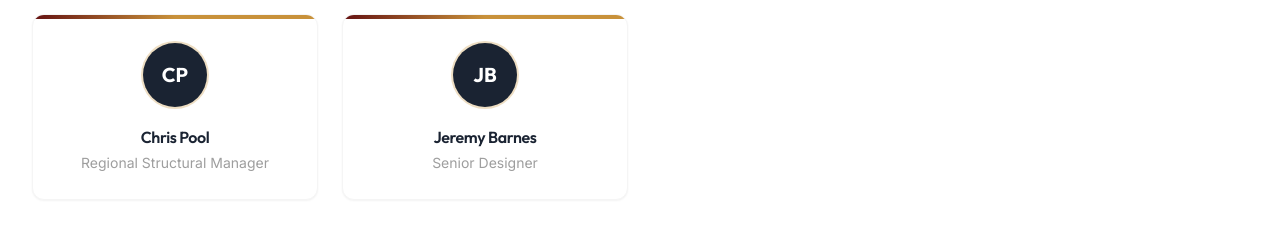
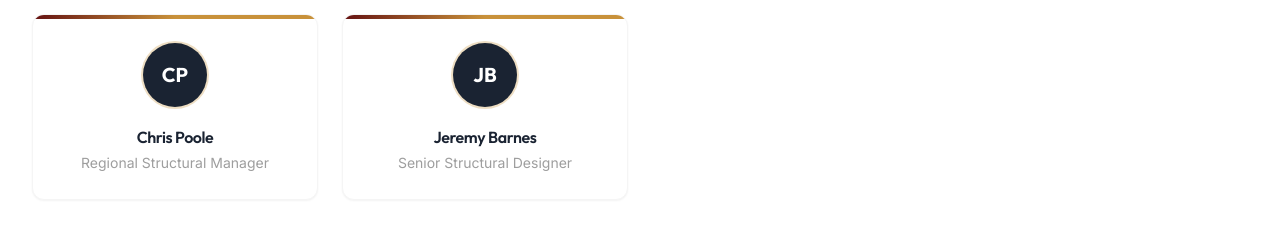
Before and after one commit to dwaynedraper/cornerstone, a Next.js app: page /about in a window 1280 px wide. Shown: the part 3680-3905 px from the top of the page. Built offline with nearby package versions, Linux system fonts and the light colour scheme.

Commit message:
fix: spelling error on team member name

```diff
--- a/src/data/team.ts
+++ b/src/data/team.ts
@@ -58,8 +58,8 @@ export const teamGroups: TeamGroup[] = [
     id: "structural-team",
     name: "Structural Team",
     members: [
-      { id: "chris-pool", name: "Chris Pool", role: "Regional Structural Manager" },
-      { id: "jeremy-barnes", name: "Jeremy Barnes", role: "Senior Designer" },
+      { id: "chris-poole", name: "Chris Poole", role: "Regional Structural Manager" },
+      { id: "jeremy-barnes", name: "Jeremy Barnes", role: "Senior Structural Designer" },
     ],
   },
   {
```
